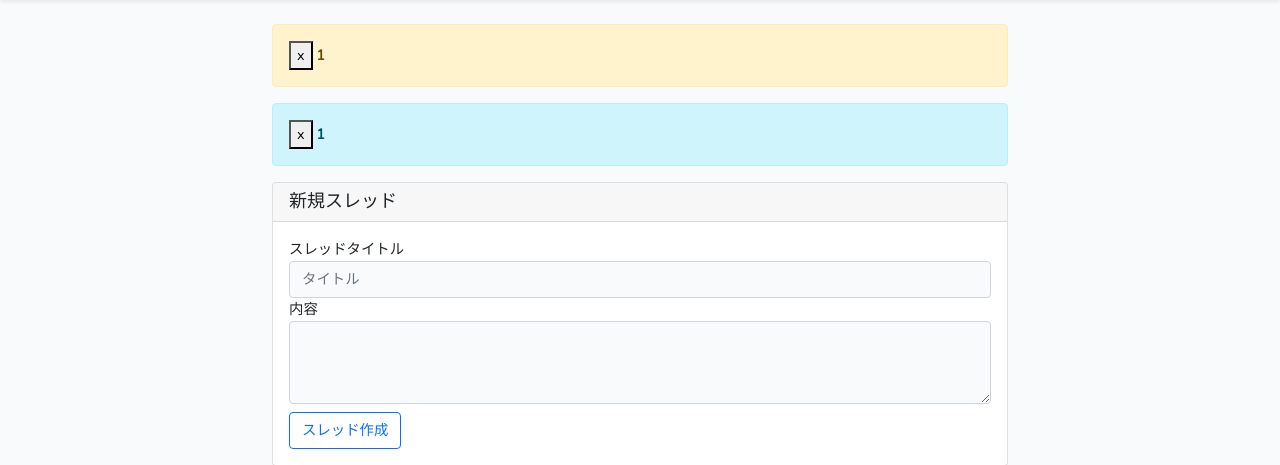
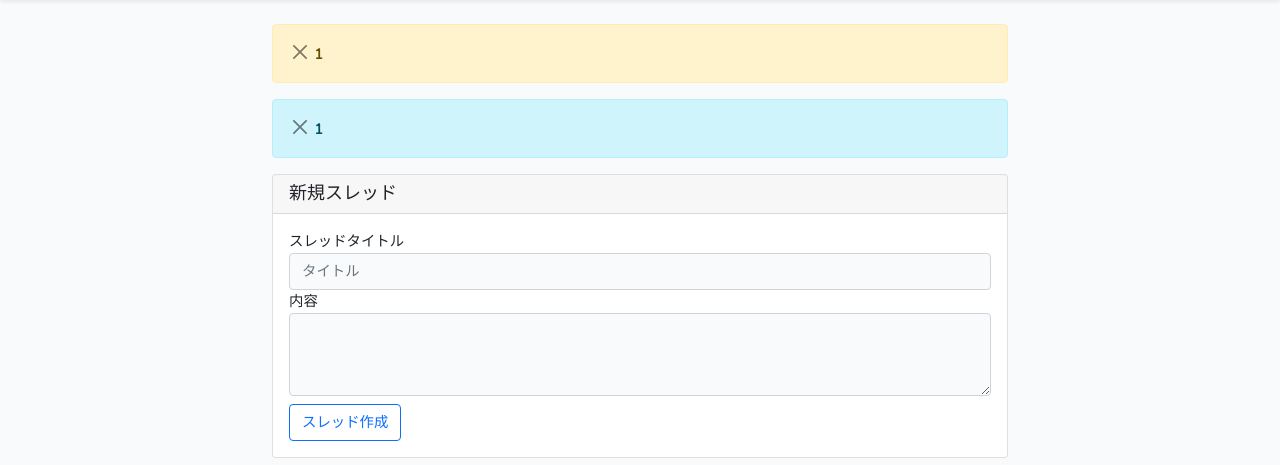
Before and after one commit to ishikoro333/threadboard, a Laravel app: template threads/resources/views/threads/index.blade.php in a window 1280 px wide. Shown: the part 55-520 px from the top of the page. Run offline with Laravel 8, Linux system fonts and the light colour scheme; the template is opened without the code that fills it, so the values that code supplies are empty; the visitor is signed in with stand-in values (Sample User, id 1); style sheets or scripts are compiled from the project's sources.

Commit message:
flash-message fixed

```diff
--- a/threads/app/Http/Requests/ThreadRequest.php
+++ b/threads/app/Http/Requests/ThreadRequest.php
@@ -25,7 +25,7 @@ class ThreadRequest extends FormRequest
     {
         return [
             'name' => 'required',
-            'content' => 'required|min:10',
+            'content' => 'required|min:5',
         ];
     }
 
--- a/threads/resources/views/layouts/flash-messages.blade.php
+++ b/threads/resources/views/layouts/flash-messages.blade.php
@@ -1,34 +1,34 @@
 @if($message = Session::get('success'))
     <div class="alert alert-success alert-block">
-        <button type="button" class="close" data-dismiss="alert">x</button>
+    <button type="button" class="btn-close" data-bs-dismiss="alert"></button>
         <strong>{{ $message }}</strong>
     </div>
 @endif
 
 @if($message = Session::get('error'))
     <div class="alert alert-danger alert-block">
-        <button type="button" class="close" data-dismiss="alert">x</button>
+        <button type="button" class="btn-close" data-bs-dismiss="alert"></button>
         <strong>{{ $message }}</strong>
     </div>
 @endif
 
 @if($message = Session::get('warning'))
     <div class="alert alert-warning alert-block">
-        <button type="button" class="close" data-dismiss="alert">x</button>
+        <button type="button" class="btn-close" data-bs-dismiss="alert"></button>
         <strong>{{ $message }}</strong>
     </div>
 @endif
 
 @if($message = Session::get('info'))
     <div class="alert alert-info alert-block">
-        <button type="button" class="close" data-dismiss="alert">x</button>
+        <button type="button" class="btn-close" data-bs-dismiss="alert"></button>
         <strong>{{ $message }}</strong>
     </div>
 @endif
 
 @if(count($errors) > 0)
     <div class="alert alert-danger alert-block">
-        <button type="button" class="close" data-dismiss="alert">x</button>
+        <button type="button" class="btn-close" data-bs-dismiss="alert"></button>
         @foreach($errors->all() as $error)
         <strong>{{ $error }}</strong>
         @endforeach
```
